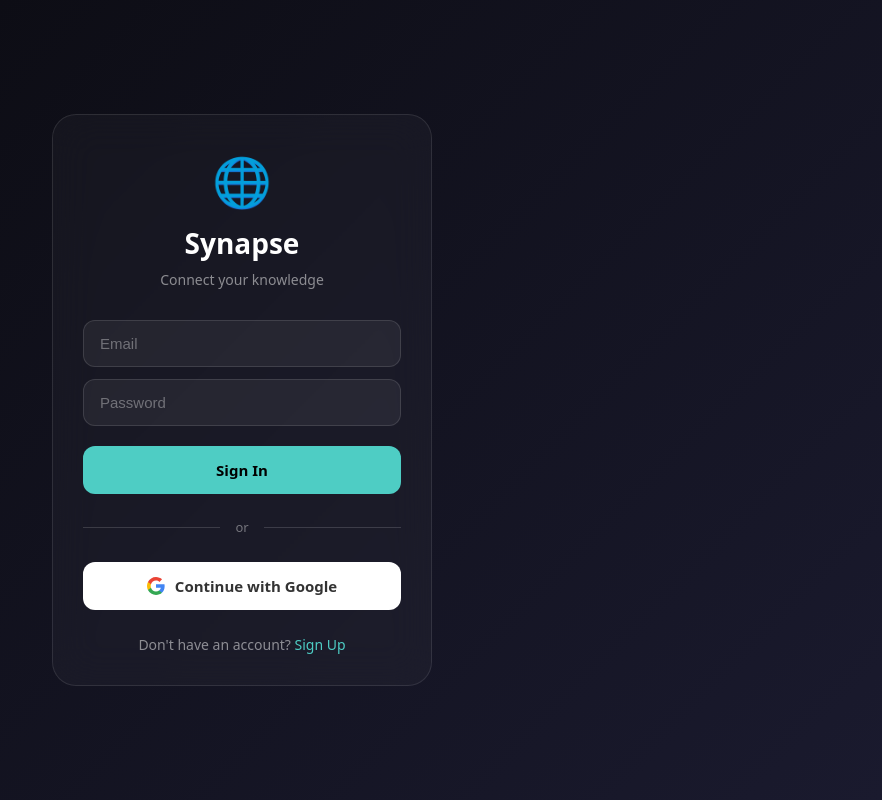
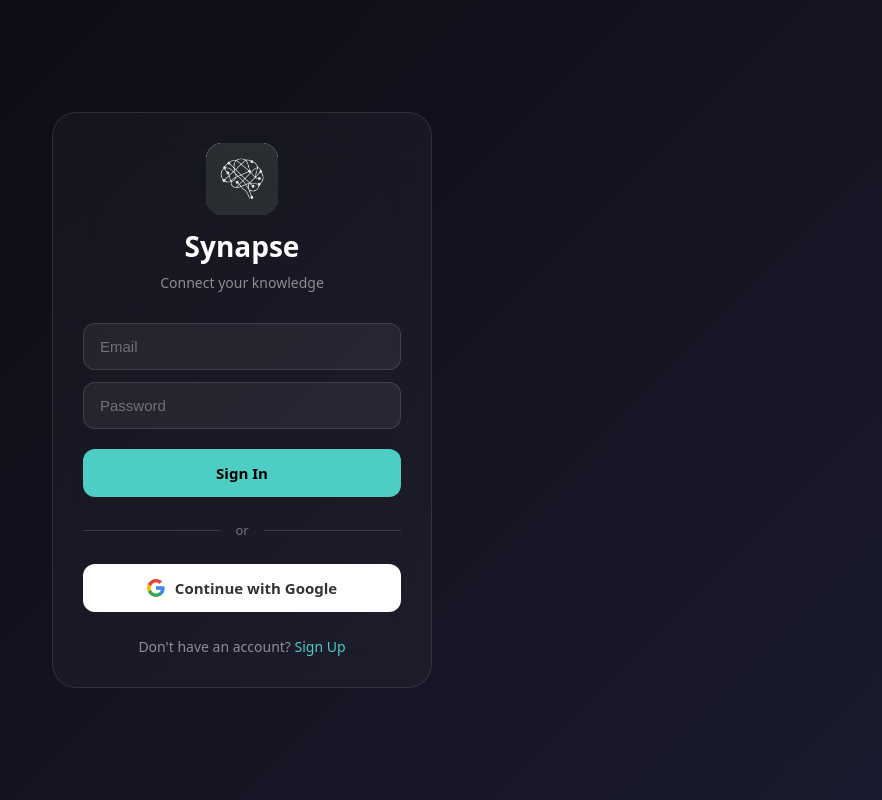
Before and after one commit to imnexerio/synapse, a React (Vite) app: page / in a window 1280 px wide. Shown: the whole page, without its empty margins (398-1280 px from the left). Built offline with nearby package versions, Linux system fonts and the light colour scheme; no server answers.

Commit message:
adding icons

```diff
--- a/src/App.jsx
+++ b/src/App.jsx
@@ -36,8 +36,8 @@ function App() {
   if (authLoading) {
     return (
       <div className="app-container auth-loading">
+        <img src="/icons/icon-512.png" alt="Synapse" className="loading-logo" />
         <div className="loading-spinner" />
-        <p>Loading...</p>
       </div>
     );
   }
@@ -78,7 +78,7 @@ function App() {
         <>
           {/* Title */}
           <div className="info-box">
-            <h1>🌐 Synapse</h1>
+            <h1><img src="/icons/icon-512.png" alt="" className="info-box-icon" /> Synapse</h1>
             <p>
               {activeTab === 'sphere'
                 ? (gyroEnabled ? 'Tilt device to look around' : 'Drag to rotate • Scroll to zoom')
--- a/src/ui/AuthScreen.jsx
+++ b/src/ui/AuthScreen.jsx
@@ -72,7 +72,7 @@ export default function AuthScreen() {
       <div className="auth-container">
         {/* Logo */}
         <div className="auth-header">
-          <span className="auth-logo">🌐</span>
+          <img src="/icons/icon-512.png" alt="Synapse" className="auth-logo" />
           <h1>Synapse</h1>
           <p>Connect your knowledge</p>
         </div>
--- a/src/ui/UI.css
+++ b/src/ui/UI.css
@@ -312,6 +312,15 @@
 .info-box h1 {
   margin: 0 0 5px 0;
   font-size: 18px;
+  display: flex;
+  align-items: center;
+  gap: 8px;
+}
+
+.info-box-icon {
+  width: 24px;
+  height: 24px;
+  border-radius: 6px;
 }
 
 .info-box p {
@@ -632,7 +641,19 @@
   height: 100vh;
   background: #0a0a0a;
   color: white;
-  gap: 16px;
+  gap: 20px;
+}
+
+.loading-logo {
+  width: 80px;
+  height: 80px;
+  border-radius: 18px;
+  animation: pulse 2s ease-in-out infinite;
+}
+
+@keyframes pulse {
+  0%, 100% { opacity: 1; transform: scale(1); }
+  50% { opacity: 0.7; transform: scale(0.95); }
 }
 
 .loading-spinner {
@@ -676,9 +697,11 @@
 }
 
 .auth-logo {
-  font-size: 48px;
+  width: 72px;
+  height: 72px;
   display: block;
-  margin-bottom: 10px;
+  margin: 0 auto 15px;
+  border-radius: 16px;
 }
 
 .auth-header h1 {
```
